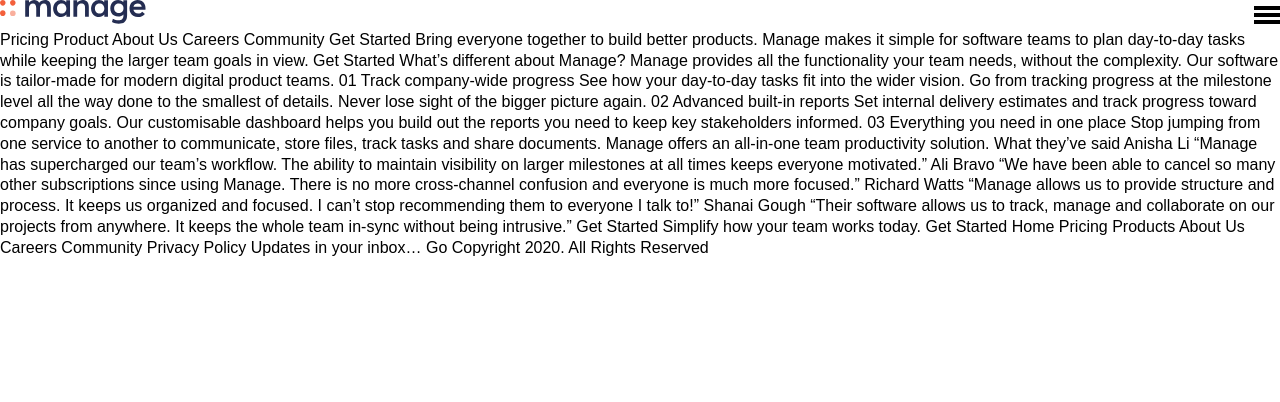
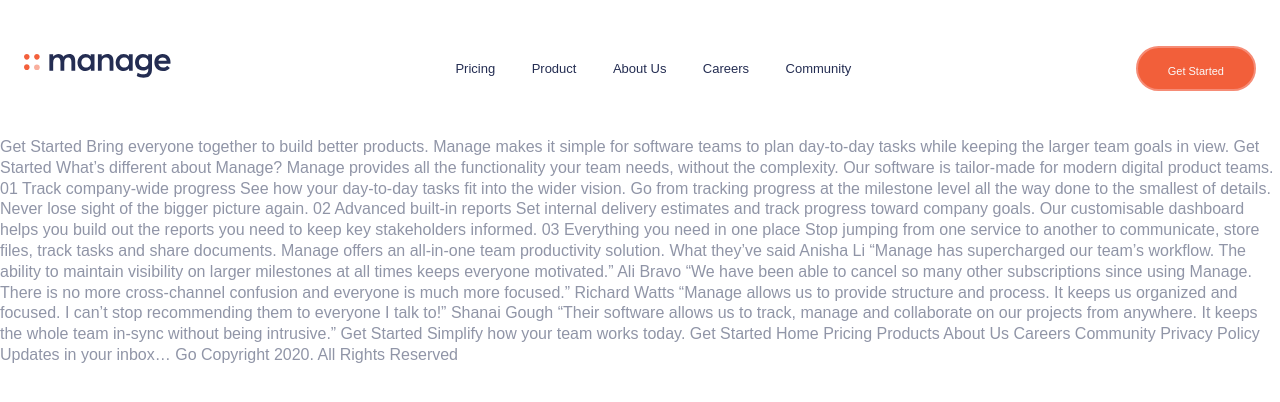
Before and after one commit to subeida91/manage_landing_page, a plain HTML site: page index.html in a window 1280 px wide. Drawn offline with Linux system fonts and the light colour scheme; a web font is replaced by a local one.

Commit message:
updated navigation

```diff
--- a/app/scss/_global.scss
+++ b/app/scss/_global.scss
@@ -12,7 +12,13 @@
     padding: 0;
     line-height: 1.3;
     font-family: 'Public Sans', sans-serif;
+    color: $darkGrayishBlue;
 
+}
+
+a, a:visited, a:hover{
+    text-decoration: none;
+    color: $primaryDarkBlue;
 }
 
 /*Flexbox*/
@@ -32,3 +38,28 @@
     }
 
 }
+
+//buttons
+.button {
+    padding: 1.0625rem 1.875rem 0.75rem 1.875rem;
+ 	border-radius: 50px;
+    cursor: pointer;
+    font-weight: 400;
+    border: 2px solid #F68C76;
+    background: $primaryBrightRed;
+
+
+}
+
+// Visibility
+.hide-for-mobile {
+    @include breakpoint-down(medium){
+      display: none;
+    }
+  }
+
+  .hide-for-desktop {
+    @include breakpoint-up(large){
+      display: none;
+    }
+  }
--- a/app/scss/_header.scss
+++ b/app/scss/_header.scss
@@ -1,10 +1,14 @@
 .header{
+	nav{
+		padding: 46px 24px;
+	}
 
 
 	&__logo{
 
 		img {
-
+		width:  9.1875rem;
+		height: 1.75rem;
 		}
 
 	}
@@ -13,13 +17,46 @@
 
 		span{
 			display: block;
-			width: 26px;
-			height: 4px;
-			background-color: black;
+			width: 25px;
+			height: 2px;
+			background-color: $primaryDarkBlue;
 
 			&:not(:last-child){
                 margin-bottom: 3px;
             }
         }
-    }
+	}
+
+	&__links{
+
+		a{
+			font-size: $font-sm;
+			color: $primaryDarkBlue;
+			transition: color 300ms ease-in-out;
+
+			&:not(:last-child){
+				margin-right: 2rem;
+			}
+
+			&:hover{
+				color: $darkGrayishBlue;
+			}
+		}
+
+
+
+
+	}
+
+	&__cta{
+		font-size: 11px;
+		 color: $veryLightGray;
+
+		 &:hover {
+		background: #F98F75
+		}
+
+	}
+
+
 }
--- /dev/null
+++ b/app/scss/_mixins.scss
@@ -0,0 +1,24 @@
+
+// Breakpoints
+@media (min-width: 64em){
+    //styles go here
+}
+// 640px, 1024px, 1400px
+$breakpoints-up: ("medium": "40em", "large": "64em", "xlarge": "87.5em");
+
+
+// 630px, 1023px, 1399px
+$breakpoints-down: ("small": "39.9375em", "medium": "63.9375em", "large": "87.4375em");
+
+
+@mixin breakpoint-up($size){
+    @media (min-width: map-get($breakpoints-up, $size)){
+      @content;
+    }
+  }
+
+  @mixin breakpoint-down($size){
+    @media (max-width: map-get($breakpoints-down, $size)){
+      @content;
+    }
+  }
--- a/app/scss/_variables.scss
+++ b/app/scss/_variables.scss
@@ -4,4 +4,6 @@
 $darkGrayishBlue: hsl(227, 12%, 61%);
 $veryDarkBlue: hsl(233, 12%, 13%);
 $veryPaleRed: hsl(13, 100%, 96%);
-$veryLighGray: hsl(0, 0%, 98%);
+$veryLightGray: hsl(0, 0%, 98%);
+
+$font-sm: 0.8125rem; //13px
--- a/app/scss/style.scss
+++ b/app/scss/style.scss
@@ -1,4 +1,5 @@
 
 @import "variables";
+@import "mixins";
 @import "global";
 @import "header";
--- a/index.html
+++ b/index.html
@@ -13,24 +13,31 @@
 <body>
 
   <header class="header">
-    <nav class="flex flex-jc-sb flex-ai-c">
+    <nav class="flex flex-jc-sb flex-ai-c header__logo">
       <a href="/" class="header__logo">
         <img src="/images/logo.svg" alt="Manage"/>
       </a>
-      <a href="a" class="header__menu">
+ <!--hamburger menu-->
+      <a href="a" class="header__menu hide-for-desktop">
         <span></span>
         <span></span>
         <span></span>
       </a>
-    </nav>
+
+ <!--nav list-->
+
+      <div class="header__links hide-for-mobile">
+        <a href="#">Pricing</a>
+        <a href="#">Product</a>
+        <a href="#">About Us</a>
+        <a href="#">Careers</a>
+        <a href="#">Community</a>
+      </div>
+      <button class='button header__cta hide-for-mobile '> Get Started</button>
   </header>
 
 
-  Pricing
-  Product
-  About Us
-  Careers
-  Community
+
 
   Get Started
 
```
Also changed, not shown: dist/css/style.css, dist/css/style.min.css, 2 other files.
